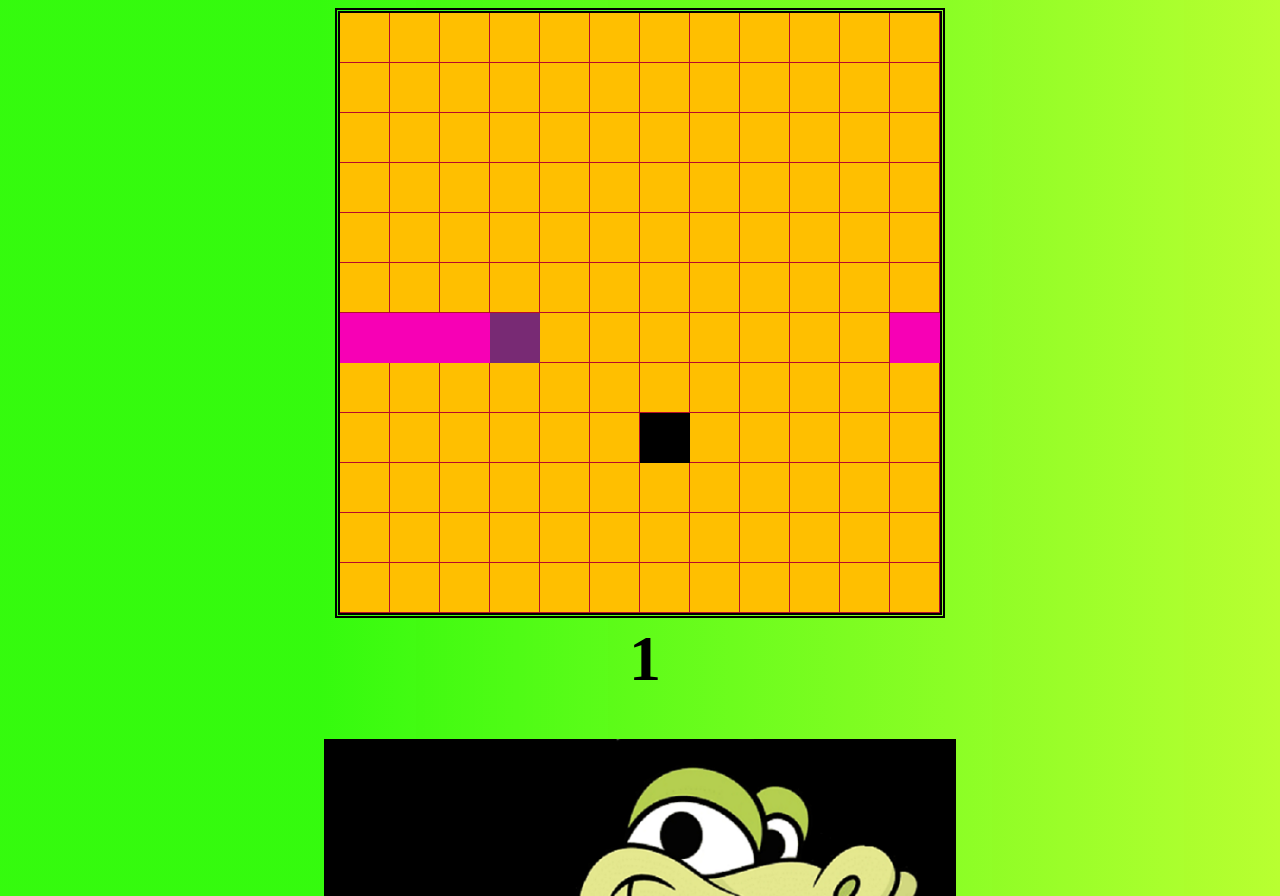
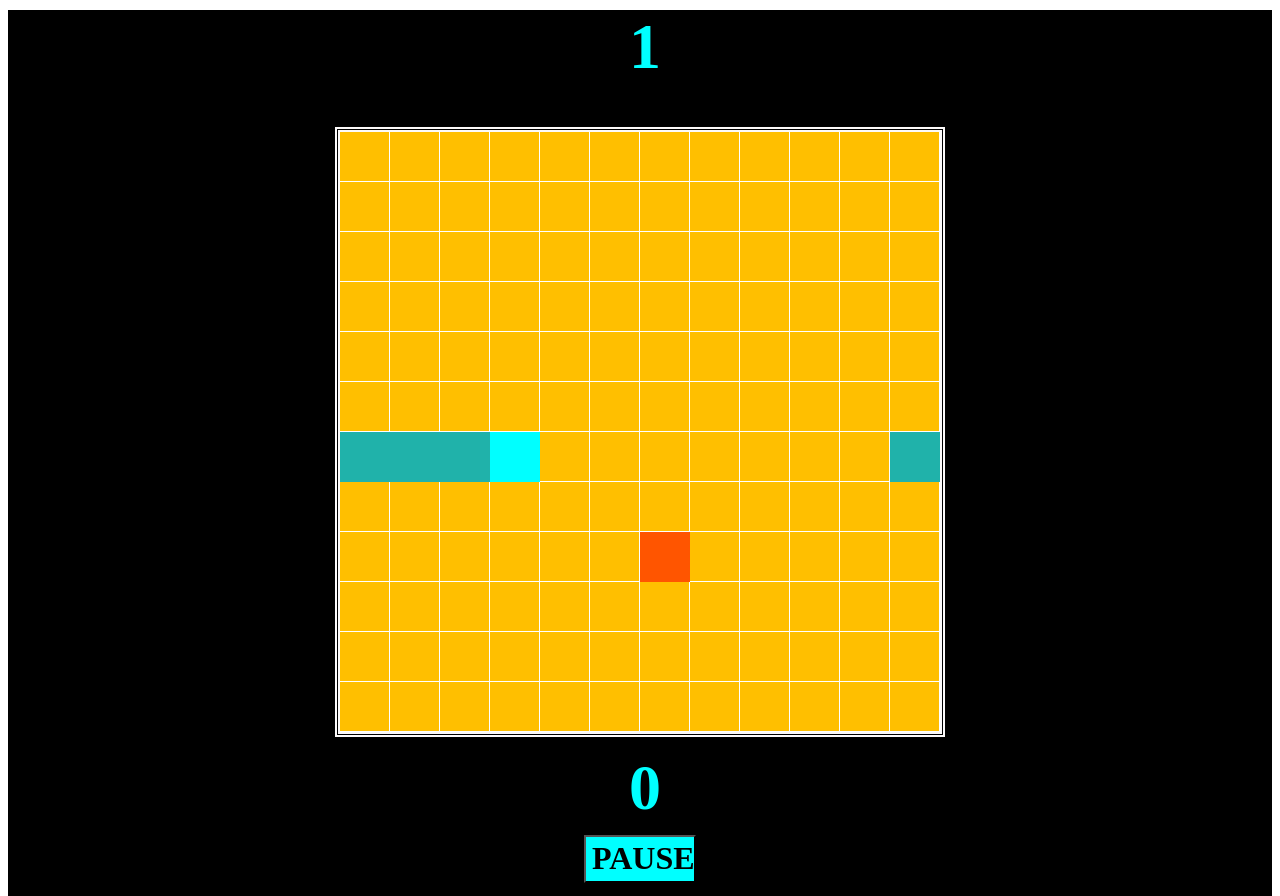
Before and after one commit to Code-Institute-Submissions/snacKen, a plain HTML site: page index.html in a window 1280 px wide. Shown: the top 896 px of the page. Drawn offline with Linux system fonts and the light colour scheme.

Commit message:
pause-btn

```diff
--- a/assets/style.css
+++ b/assets/style.css
@@ -1,15 +1,24 @@
-body{
-    background:linear-gradient(to right,
-      rgba(53, 251, 4, 0.955)25%,
-      rgba(188, 255, 45, 0.976)) 50%,
-      rgba(14, 252, 220, 0.9) 75%;
+.container{
+    max-width: 100%;
+    max-height: 100%;
+    background:#000000;
 text-align: center;
 }
 canvas{
-    border: 5px  double #000000  ;/* #ffbf00*/
+    border: 5px  double #fcfafa  ;/* #ffbf00*/
+}
+
+h2{
+    color:cyan;
+    margin: 10px;
+      font-size: 4em;
+    font-family: 'Orbitron', 'Sans-serif';
+    font-weight: bold;
+    letter-spacing: -10px;
 }
 h1{
-    margin-top: 0;
+    color: cyan;
+    margin-top: 10px;
     font-size: 4em;
     font-family: 'Orbitron', 'Sans-serif';
     font-weight: bold;
@@ -21,6 +30,22 @@ h1 strong {
    margin: 0 0.25em;
 }
 
+#button{
+width: 7rem;
+height: 3rem;
+background-color: cyan;
+color: black;
+ font-size: 2rem;
+    font-family: 'Orbitron', 'Sans-serif';
+    font-weight: bold;
+border-color: black;
+
+}
+.btn{
+  font-size: 2rem;
+    font-family: 'Orbitron', 'Sans-serif';
+    font-weight: bold;
+}
 /*
     animation: 3s linear 1s 1 alternate slidein;
 }
@@ -35,14 +60,20 @@ h1 strong {
 }
 */
 .slidein{
+    margin-top: 1rem;
+    margin-left: 44%;
+    max-width: 100%;
+    max-height: 100%;
  animation-name: rotate;
-  animation-duration: 0.7s;}
+  animation-duration: 5s;
+
+}
 
 @keyframes rotate {
-  0% {
-    transform: rotate(0);
+  50% {
+    transform: rotate(180deg);
   }
-  100% {
+  200% {
     transform: rotate(360deg);
   }
 }
--- a/index.html
+++ b/index.html
@@ -8,10 +8,25 @@
     <title>snacKen</title>
   </head>
   <body>
-
+      <div class="container">
+<div class="row">
+<div class="col">
+        <h1>SnacKen</h1>
+</div>
+</div>
+<div class="canvas">
+      <div class="row">
     <canvas height="600" width="600">
     </canvas>
-  <h1>0</h1>
+      </div>
+</div>
+    <section id="btn">
+    <span><h2>0</h2></span>
+<button id="button">PAUSE</button>
+
+
+    </section>
+
   <div class="row">
 <div class="col">
     <div class="slidein">
@@ -19,6 +34,7 @@
 </div>
 </div>
   </div>
+      </div>
 
     <script>
 
@@ -101,19 +117,19 @@ tail.forEach((snakePart) => {
 
             function drawStuff() {
 
-              rectangle("#b70d29", 0, 0, canvas.width, canvas.height);  //pozadie
+              rectangle("#ffffff", 0, 0, canvas.width, canvas.height);  //pozadie
               drawGrid();
 
               //food
-              rectangle("#000000", foodPosX, foodPosY,tileSize, tileSize );
+              rectangle("#ff5500", foodPosX, foodPosY,tileSize, tileSize);
 
             //tail
             tail.forEach((snakePart) =>
-            rectangle("#f700b5", snakePart.x, snakePart.y, tileSize, tileSize));
+            rectangle("#20B2AA", snakePart.x, snakePart.y, tileSize, tileSize));
 
 
             //snacken
-            rectangle("#782a74", snakePosX, snakePosY , tileSize, tileSize);
+            rectangle("#00FFFF", snakePosX, snakePosY , tileSize, tileSize);
             }
 
           //rectangle
```
